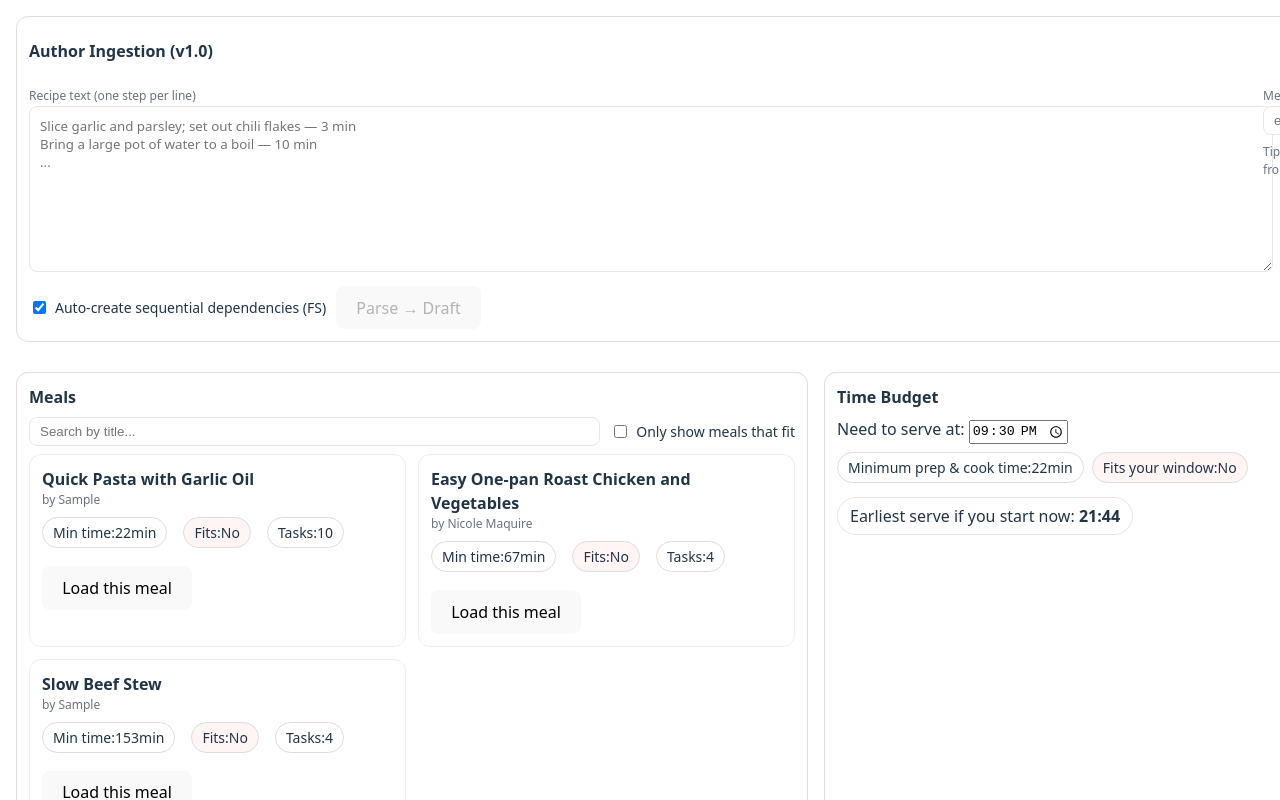
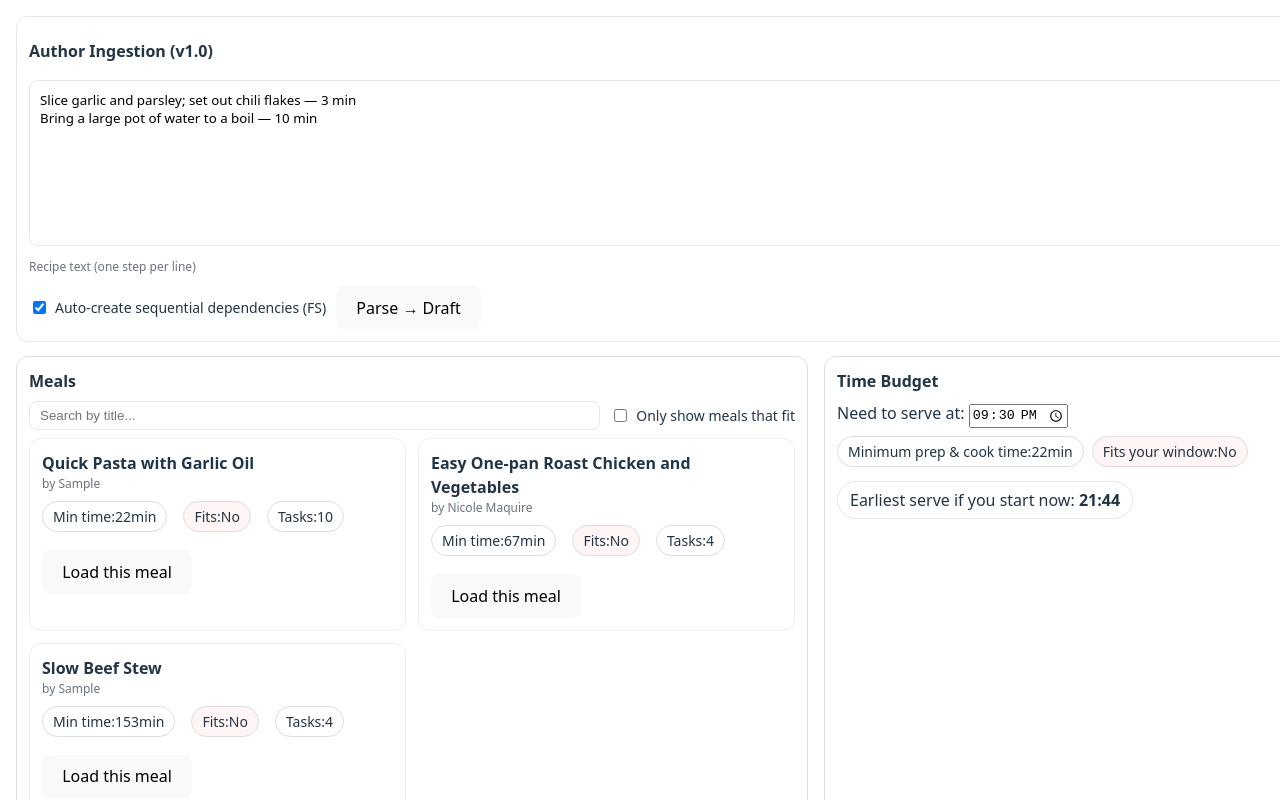
Before and after one commit to thenowguy/nowcook-parser, a React (Vite) app: page / in a window 1280 px wide. Shown: the top 800 px of the page. Built offline with nearby package versions, Linux system fonts and the light colour scheme.

Commit message:
Updated Authoring panel

```diff
--- a/src/components/AuthorIngPanel.jsx
+++ b/src/components/AuthorIngPanel.jsx
@@ -1,19 +1,42 @@
-/* eslint-disable */
+/* eslint-disable no-console */
 import React, { useMemo, useState } from "react";
 
-// Packs (reuse same packs you ship with the app)
+// Packs (relative to /src/components)
 import VERB_PACK from "../packs/verbs.en.json";
 import DURATIONS_PACK from "../packs/durations.en.json";
-import SYNONYMS_PACK from "../packs/synonyms.en.json"; // optional
+import SYNONYMS_PACK from "../packs/synonyms.en.json"; // not used yet, kept for future
 
-// --------------------------- tiny helpers ---------------------------
+// ---------------- tiny helpers ----------------
 const clamp = (n, lo, hi) => Math.max(lo, Math.min(hi, n));
 const uuid = () =>
   (typeof crypto !== "undefined" && crypto.randomUUID
     ? crypto.randomUUID()
     : `task_${Math.random().toString(36).slice(2, 10)}`);
 
-// Canon from verbs pack (shape-agnostic)
+function extractDurationEntries(pack) {
+  const asEntryList = (arr) =>
+    (arr || [])
+      .filter((d) => d && (d.verb || d.canon || d.name))
+      .map((d) => [
+        d.verb ?? d.canon ?? d.name,
+        d.planned_min ?? d.default_planned ?? d.min ?? d.value,
+      ])
+      .filter(([, v]) => Number.isFinite(v));
+
+  if (Array.isArray(pack?.durations)) return asEntryList(pack.durations);
+  if (Array.isArray(pack)) return asEntryList(pack);
+  if (pack && typeof pack === "object") {
+    if (pack.defaults && typeof pack.defaults === "object") {
+      return Object.entries(pack.defaults).filter(([, v]) => Number.isFinite(v));
+    }
+    const numKeys = Object.keys(pack).filter((k) => Number.isFinite(pack[k]));
+    if (numKeys.length) return numKeys.map((k) => [k, pack[k]]);
+  }
+  return [];
+}
+
+const DUR_DEFAULTS = Object.fromEntries(extractDurationEntries(DURATIONS_PACK));
+
 const VERBS_ARRAY = Array.isArray(VERB_PACK)
   ? VERB_PACK
   : Array.isArray(VERB_PACK?.verbs)
@@ -28,28 +51,6 @@ const CANONICAL =
     default_planned: v?.defaults?.planned_min ?? null,
   })) ?? [];
 
-function extractDurationEntries(pack) {
-  const asEntryList = (arr) =>
-    (arr || [])
-      .filter((d) => d && (d.verb || d.canon || d.name))
-      .map((d) => [
-        d.verb ?? d.canon ?? d.name,
-        d.planned_min ?? d.default_planned ?? d.min ?? d.value,
-      ])
-      .filter(([, v]) => Number.isFinite(v));
-  if (Array.isArray(pack?.durations)) return asEntryList(pack.durations);
-  if (Array.isArray(pack)) return asEntryList(pack);
-  if (pack && typeof pack === "object") {
-    if (pack.defaults && typeof pack.defaults === "object") {
-      return Object.entries(pack.defaults).filter(([, v]) => Number.isFinite(v));
-    }
-    const numKeys = Object.keys(pack).filter((k) => Number.isFinite(pack[k]));
-    if (numKeys.length) return numKeys.map((k) => [k, pack[k]]);
-  }
-  return [];
-}
-const DEFAULTS_BY_VERB = Object.fromEntries(extractDurationEntries(DURATIONS_PACK));
-
 function findVerb(text) {
   for (const v of CANONICAL) {
     for (const re of v.patterns) {
@@ -58,63 +59,50 @@ function findVerb(text) {
   }
   return null;
 }
-const toDurationObj = (min) => (min == null ? null : { value: Math.max(1, Math.round(min)) });
-const getPlannedMinutes = (t) => {
-  if (!t) return 1;
-  const explicit = t?.duration_min?.value;
-  const planned  = t?.planned_min;
-  const byVerb   = DEFAULTS_BY_VERB?.[t?.canonical_verb];
+
+// Accept things like: "— 3 min", "- 3min", "(3 minutes)", "for 5 min", "... 8min"
+function parseDurationMin(s) {
+  const m = s.match(
+    /(?:-|—|\(|\bfor\s+)?\s*(\d+)\s*(?:min|mins|minutes?)\)?/i
+  );
+  return m ? clamp(parseInt(m[1], 10), 1, 24 * 60) : null;
+}
+
+const toDurationObj = (min) => (min == null ? null : { value: min });
+const plannedMinutes = (task) => {
+  const explicit = task?.duration_min?.value;
+  const planned = task?.planned_min;
+  const byVerb = DUR_DEFAULTS?.[task?.canonical_verb];
   const val = explicit ?? planned ?? byVerb ?? 1;
   return Math.max(1, Math.round(val));
 };
 
-function parseDurationMin(s) {
-  const m = s.match(/(\d+)\s*(?:min|minutes?)/i);
-  return m ? clamp(parseInt(m[1], 10), 1, 24 * 60) : null;
-}
+// ---------------- parser ----------------
+function lineToTask(line) {
+  const text = line.replace(/\s+—\s*$/, "").trim();
+  const durMin = parseDurationMin(text);
 
-// --------------------------- mini editors ---------------------------
-const DURATION_PRESETS = [1,2,3,5,8,10,12,15,20,25,30,40,45,50,60];
+  const verbMeta = findVerb(text);
+  const canonical = verbMeta?.name || "free_text";
+  const requires_driver = verbMeta
+    ? verbMeta.attention === "attended"
+    : true;
+  const self_running_after_start = verbMeta
+    ? verbMeta.attention === "unattended_after_start"
+    : false;
 
-function DurationEditor({ valueMin, onChange, disabled }) {
-  const val = valueMin == null ? "" : String(valueMin);
-  return (
-    <select
-      disabled={disabled}
-      value={val}
-      onChange={(e) => {
-        const v = e.target.value === "" ? null : parseInt(e.target.value, 10);
-        onChange(v == null ? null : Math.max(1, v));
-      }}
-    >
-      <option value="">—</option>
-      {DURATION_PRESETS.map((m) => (<option key={m} value={m}>{m} min</option>))}
-    </select>
-  );
-}
+  let planned_min = null;
+  if (durMin == null) {
+    planned_min =
+      verbMeta?.default_planned ??
+      DUR_DEFAULTS[canonical] ??
+      null;
+  }
 
-function VerbEditor({ value, onChange }) {
-  const options = ["free_text", ...CANONICAL.map((v) => v.name)];
-  return (
-    <select value={value} onChange={(e) => onChange(e.target.value)}>
-      {options.map((v) => (<option key={v} value={v}>{v}</option>))}
-    </select>
-  );
-}
-
-// --------------------------- core: line → task ---------------------------
-function lineToTask(text) {
-  const verbMeta = findVerb(text);
-  const verb = verbMeta?.name || "free_text";
-  const durMin = parseDurationMin(text);
-  const packDefault = verbMeta?.default_planned ?? DEFAULTS_BY_VERB[verb] ?? null;
-  const planned_min = durMin ?? packDefault ?? null;
-  const requires_driver = verbMeta ? verbMeta.attention === "attended" : true;
-  const self_running_after_start = verbMeta ? verbMeta.attention === "unattended_after_start" : false;
   return {
     id: uuid(),
     name: text.replace(/\.$/, ""),
-    canonical_verb: verb,
+    canonical_verb: canonical,
     duration_min: toDurationObj(durMin),
     planned_min,
     readiness_signal: null,
@@ -126,171 +114,159 @@ function lineToTask(text) {
   };
 }
 
-// --------------------------- component ---------------------------
-export default function AuthorIngestPanel({ onLoadMeal }) {
-  const [open, setOpen] = useState(true);
-  const [raw, setRaw] = useState("");
-  const [title, setTitle] = useState("");
-  const [autoDeps, setAutoDeps] = useState(true);
+function parseRecipeToMeal({ title, raw, autoFS = true }) {
+  const warnings = [];
+  const lines = raw
+    .split(/\r?\n/)
+    .map((s) => s.trim())
+    .filter((s) => s && !s.startsWith("#"));
 
-  const [draft, setDraft] = useState(null); // {meta, tasks}
+  const tasks = lines.map(lineToTask);
 
-  const parsedTasks = useMemo(() => {
-    if (!raw.trim()) return [];
-    return raw
-      .split(/\r?\n/)
-      .map((s) => s.trim())
-      .filter(Boolean)
-      .map(lineToTask);
-  }, [raw]);
+  // Warnings: unknown verb or no duration available anywhere
+  tasks.forEach((t, i) => {
+    if (t.canonical_verb === "free_text") {
+      warnings.push(`Line ${i + 1}: unknown verb → marked as attended/free_text`);
+    }
+    if (
+      t.duration_min == null &&
+      t.planned_min == null
+    ) {
+      warnings.push(
+        `Line ${i + 1}: no duration found and no default in packs (${t.name})`
+      );
+    }
+  });
 
-  function makeAutoDeps(tasks) {
-    if (!autoDeps) return tasks;
-    return tasks.map((t, i) => {
-      const edges = i === 0 ? [] : [{ from: tasks[i-1].id, type: "FS" }];
-      return { ...t, edges };
-    });
+  // Edges: simple FS chain if requested
+  if (autoFS) {
+    for (let i = 1; i < tasks.length; i++) {
+      const from = tasks[i - 1].id;
+      tasks[i].edges.push({ from, type: "FS" });
+    }
   }
 
-  function createDraft() {
-    const tasks = makeAutoDeps(parsedTasks);
-    const meal = {
-      title: title || "Untitled Meal",
-      author: { name: "Author" },
-      tasks,
-      meta: { packs_meta: { synonyms: SYNONYMS_PACK || {} } }
-    };
-    setDraft(meal);
-  }
+  // Fill any missing planned using pack/default at the end (safety)
+  tasks.forEach((t) => {
+    if (t.planned_min == null && t.duration_min == null) {
+      const byVerb = DUR_DEFAULTS?.[t.canonical_verb];
+      if (Number.isFinite(byVerb)) t.planned_min = byVerb;
+    }
+  });
 
-  function updateTask(idx, patch) {
-    setDraft((prev) => {
-      if (!prev) return prev;
-      const tasks = prev.tasks.map((t, i) => i === idx ? { ...t, ...patch } : t);
-      return { ...prev, tasks };
-    });
-  }
+  const meal = {
+    title: title?.trim() || "Untitled Meal",
+    author: { name: "Draft (Author Panel)" },
+    tasks,
+    meta: {
+      packs: { synonyms: SYNONYMS_PACK || {} },
+      created_at: new Date().toISOString(),
+      source: "author_ingest_v1",
+    },
+  };
 
-  function loadIntoPreview() {
-    if (!draft) return;
-    onLoadMeal?.(draft);
-  }
+  return { meal, warnings };
+}
 
-  const warnings = useMemo(() => {
-    if (!draft) return [];
-    const w = [];
-    draft.tasks.forEach((t, i) => {
-      const p = getPlannedMinutes(t);
-      if (!Number.isFinite(p) || p <= 0) w.push(`Task ${i+1} has no duration.`);
-      if (!t.name?.trim()) w.push(`Task ${i+1} has no name.`);
-    });
-    return w;
-  }, [draft]);
+// ---------------- component ----------------
+export default function AuthoringPanel({ onLoadMeal }) {
+  const [open, setOpen] = useState(true);
+  const [title, setTitle] = useState("");
+  const [raw, setRaw] = useState(
+    "Slice garlic and parsley; set out chili flakes — 3 min\nBring a large pot of water to a boil — 10 min"
+  );
+  const [autoFS, setAutoFS] = useState(true);
+  const [lastWarnings, setLastWarnings] = useState([]);
+
+  const parseAndLoad = () => {
+    const { meal, warnings } = parseRecipeToMeal({ title, raw, autoFS });
+    setLastWarnings(warnings);
+    try {
+      onLoadMeal?.(meal);
+    } catch (e) {
+      console.error("onLoadMeal failed:", e);
+    }
+  };
 
   return (
-    <div style={{ border: "1px solid #ddd", borderRadius: 12, padding: 12, marginBottom: 16 }}>
+    <div style={{ border: "1px solid #e5e7eb", borderRadius: 12, padding: 12 }}>
       <div style={{ display: "flex", justifyContent: "space-between", alignItems: "center" }}>
         <div style={{ fontWeight: 700 }}>Author Ingestion (v1.0)</div>
-        <button onClick={() => setOpen((o) => !o)}>{open ? "Hide" : "Show"}</button>
+        <button onClick={() => setOpen((v) => !v)}>{open ? "Hide" : "Show"}</button>
       </div>
 
       {open && (
         <>
-          <div style={{ display: "grid", gridTemplateColumns: "1fr 340px", gap: 12, marginTop: 10 }}>
+          <div style={{ display: "grid", gridTemplateColumns: "1fr 260px", gap: 10, marginTop: 8 }}>
             <div>
-              <label style={{ fontSize: 12, color: "#6b7280" }}>Recipe text (one step per line)</label>
               <textarea
                 value={raw}
                 onChange={(e) => setRaw(e.target.value)}
-                placeholder={`Slice garlic and parsley; set out chili flakes — 3 min\nBring a large pot of water to a boil — 10 min\n...`}
+                placeholder="One task per line…"
                 rows={8}
-                style={{ width: "100%", border: "1px solid #e5e7eb", borderRadius: 8, padding: 10, fontFamily: "system-ui, sans-serif" }}
+                style={{
+                  width: "100%",
+                  border: "1px solid #e5e7eb",
+                  borderRadius: 8,
+                  padding: 10,
+                  fontFamily: "inherit",
+                }}
               />
-              <div style={{ marginTop: 8, display: "flex", gap: 10, alignItems: "center" }}>
-                <label style={{ display: "flex", alignItems: "center", gap: 6, fontSize: 14 }}>
-                  <input type="checkbox" checked={autoDeps} onChange={(e) => setAutoDeps(e.target.checked)} />
-                  Auto-create sequential dependencies (FS)
-                </label>
-                <button onClick={createDraft} disabled={parsedTasks.length === 0}>Parse → Draft</button>
+              <div style={{ fontSize: 12, color: "#6b7280", marginTop: 6 }}>
+                Recipe text (one step per line)
               </div>
             </div>
-
             <div>
-              <label style={{ fontSize: 12, color: "#6b7280" }}>Meal title</label>
+              <div style={{ fontSize: 12, color: "#6b7280", marginBottom: 4 }}>Meal title</div>
               <input
                 value={title}
                 onChange={(e) => setTitle(e.target.value)}
                 placeholder="e.g., Quick Pasta with Garlic Oil"
-                style={{ width: "100%", border: "1px solid #e5e7eb", borderRadius: 8, padding: "6px 10px" }}
+                style={{
+                  width: "100%",
+                  border: "1px solid #e5e7eb",
+                  borderRadius: 8,
+                  padding: "6px 10px",
+                  marginBottom: 10,
+                }}
               />
-              <div style={{ marginTop: 8, fontSize: 12, color: "#6b7280" }}>
-                Tip: leave durations out and the parser will use defaults from packs (verbs/durations).
+              <div style={{ fontSize: 12, color: "#6b7280" }}>
+                Tip: durations like “— 3 min” or “(5 minutes)” are optional; packs will fill defaults.
               </div>
             </div>
           </div>
 
-          {/* Live parse preview (read-only) */}
-          {parsedTasks.length > 0 && !draft && (
-            <div style={{ marginTop: 10, borderTop: "1px dashed #e5e7eb", paddingTop: 10 }}>
-              <div style={{ fontWeight: 600, marginBottom: 6 }}>Quick parse preview</div>
-              <ol style={{ margin: 0, paddingLeft: 20 }}>
-                {parsedTasks.map((t) => (
-                  <li key={t.id} style={{ marginBottom: 4 }}>
-                    {t.name} <span style={{ opacity: 0.7 }}>({t.canonical_verb}; planned {getPlannedMinutes(t)}m)</span>
-                  </li>
+          <div style={{ display: "flex", alignItems: "center", gap: 10, marginTop: 10 }}>
+            <label style={{ display: "inline-flex", alignItems: "center", gap: 6, fontSize: 14 }}>
+              <input
+                type="checkbox"
+                checked={autoFS}
+                onChange={(e) => setAutoFS(e.target.checked)}
+              />
+              Auto-create sequential dependencies (FS)
+            </label>
+            <button onClick={parseAndLoad}>Parse → Draft</button>
+          </div>
+
+          {lastWarnings.length > 0 && (
+            <div
+              style={{
+                marginTop: 10,
+                padding: 10,
+                border: "1px solid #fde68a",
+                background: "#fffbeb",
+                borderRadius: 8,
+                fontSize: 14,
+              }}
+            >
+              <div style={{ fontWeight: 600, marginBottom: 6 }}>
+                Parsed with {lastWarnings.length} warning{lastWarnings.length > 1 ? "s" : ""}:
+              </div>
+              <ul style={{ margin: 0, paddingLeft: 18 }}>
+                {lastWarnings.map((w, i) => (
+                  <li key={i} style={{ marginBottom: 2 }}>{w}</li>
                 ))}
-              </ol>
-            </div>
-          )}
-
-          {/* Draft editor */}
-          {draft && (
-            <div style={{ marginTop: 12, borderTop: "1px dashed #e5e7eb", paddingTop: 10 }}>
-              <div style={{ display: "flex", justifyContent: "space-between", alignItems: "center" }}>
-                <div style={{ fontWeight: 600 }}>Draft editor</div>
-                <div>
-                  <button onClick={() => setDraft(null)} style={{ marginRight: 8 }}>Clear draft</button>
-                  <button onClick={loadIntoPreview} disabled={warnings.length > 0}>Load into preview</button>
-                </div>
-              </div>
-
-              {warnings.length > 0 && (
-                <div style={{ marginTop: 8, background: "#FFF7ED", border: "1px solid #FDBA74", color: "#9A3412", borderRadius: 8, padding: 8, fontSize: 14 }}>
-                  <b>Fix before loading:</b>
-                  <ul style={{ marginTop: 6, marginBottom: 0 }}>
-                    {warnings.map((w, i) => (<li key={i}>{w}</li>))}
-                  </ul>
-                </div>
-              )}
-
-              <div style={{ marginTop: 10, display: "grid", gridTemplateColumns: "40px 1fr 180px 140px", gap: 8, alignItems: "center" }}>
-                <div style={{ fontSize: 12, color: "#6b7280" }}>#</div>
-                <div style={{ fontSize: 12, color: "#6b7280" }}>Task</div>
-                <div style={{ fontSize: 12, color: "#6b7280" }}>Verb</div>
-                <div style={{ fontSize: 12, color: "#6b7280" }}>Duration</div>
-
-                {draft.tasks.map((t, i) => (
-                  <React.Fragment key={t.id}>
-                    <div>{i + 1}</div>
-                    <input
-                      value={t.name}
-                      onChange={(e) => updateTask(i, { name: e.target.value })}
-                      style={{ width: "100%", border: "1px solid #e5e7eb", borderRadius: 8, padding: "6px 8px" }}
-                    />
-                    <VerbEditor
-                      value={t.canonical_verb}
-                      onChange={(v) => {
-                        const requires_driver = CANONICAL.find((x) => x.name === v)?.attention === "attended";
-                        updateTask(i, { canonical_verb: v, requires_driver });
-                      }}
-                    />
-                    <DurationEditor
-                      valueMin={t?.duration_min?.value ?? t?.planned_min ?? DEFAULTS_BY_VERB[t.canonical_verb] ?? null}
-                      onChange={(min) => updateTask(i, { duration_min: min == null ? null : { value: min }, planned_min: min })}
-                    />
-                  </React.Fragment>
-                ))}
-              </div>
+              </ul>
             </div>
           )}
         </>
```
